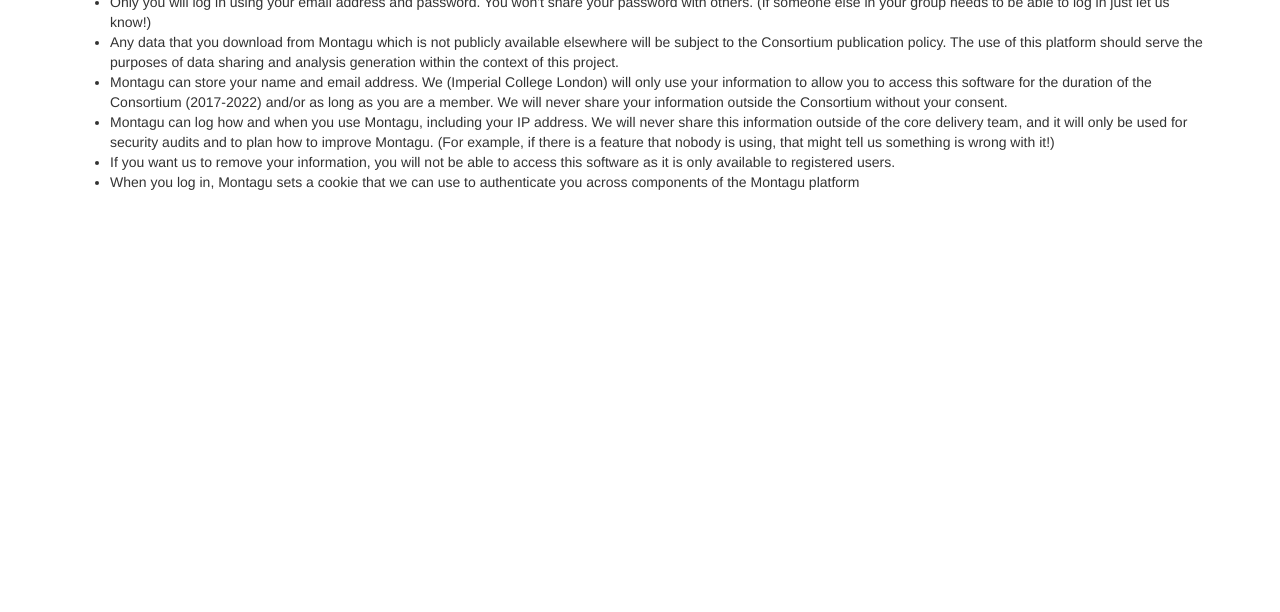
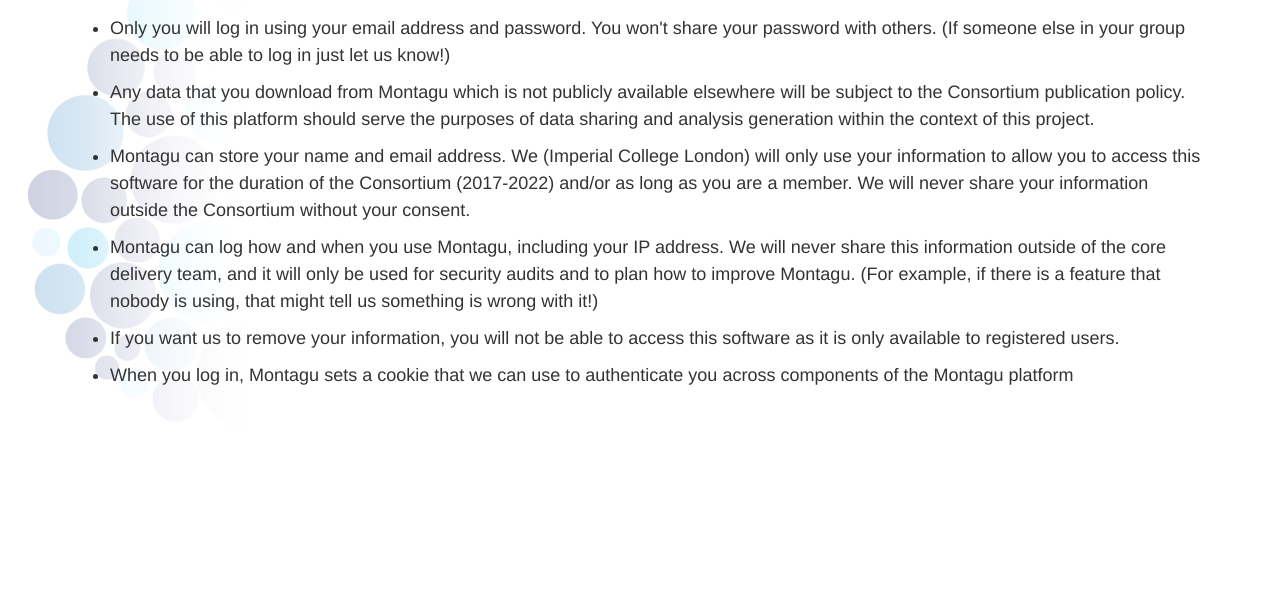
Before and after one commit to vimc/montagu-proxy, a website: page resources/privacy.html in a window 1280 px wide. Shown: the part 188-800 px from the top of the page. Drawn offline with nearby package versions, Linux system fonts and the light colour scheme.

Commit message:
use renamed css in privacy page

```diff
--- a/resources/privacy.html
+++ b/resources/privacy.html
@@ -4,7 +4,7 @@
     <title>Vaccine Impact Modelling Consortium - Montagu privacy and terms</title>
     <link rel="stylesheet" href="https://maxcdn.bootstrapcdn.com/bootstrap/3.3.7/css/bootstrap.min.css"
           integrity="sha384-BVYiiSIFeK1dGmJRAkycuHAHRg32OmUcww7on3RYdg4Va+PmSTsz/K68vbdEjh4u" crossorigin="anonymous">
-    <link rel="stylesheet" href="./style.css"/>
+    <link rel="stylesheet" href="./montagu.css"/>
 </head>
 <body>
 
```
